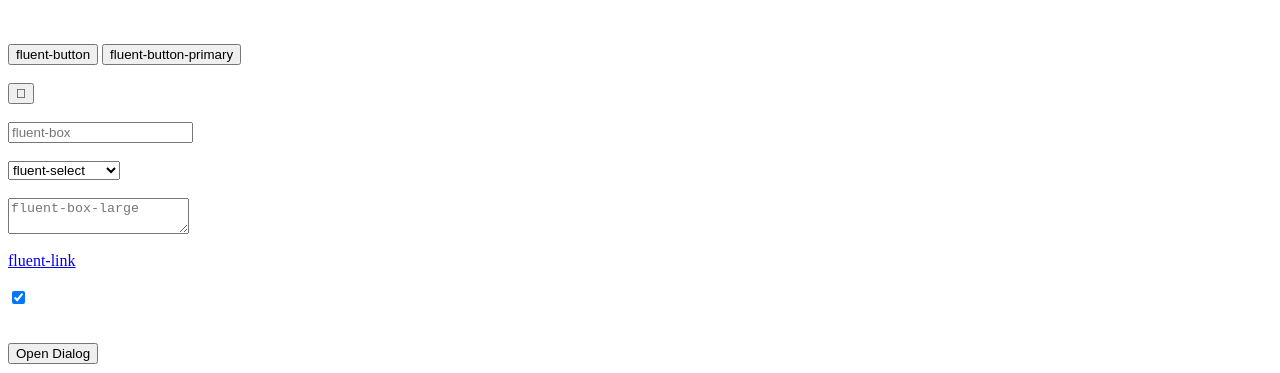
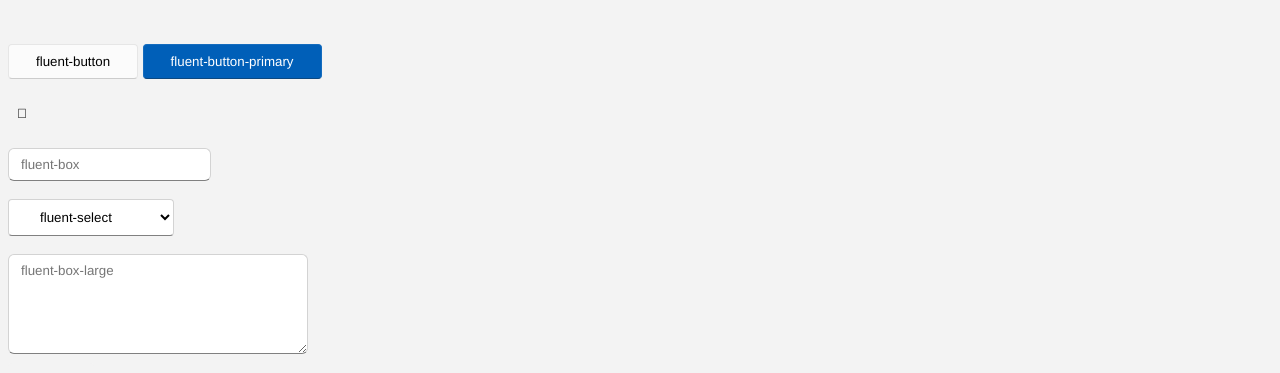
Before and after one commit to EJD799/FDWeb, a plain HTML site: page index.html in a window 1280 px wide. Shown: the top 373 px of the page. Drawn offline with Linux system fonts and the light colour scheme; the site is published under a folder, as on GitHub Pages, so addresses that start at the root find nothing; a web font is replaced by a local one.

Commit message:
Update index.html

```diff
--- a/index.html
+++ b/index.html
@@ -1,5 +1,5 @@
-<link href="/fdweb.css" rel="stylesheet">
-<script src="/fdweb.js"></script>
+<link href="fdweb.css" rel="stylesheet">
+<script src="fdweb.js"></script>
 <br><br>
 <button class="fluent-button" onclick="alert('fluent-button clicked')">fluent-button</button>
 <button class="fluent-button-primary" onclick="alert('fluent-button-primary clicked')">fluent-button-primary</button>
```
